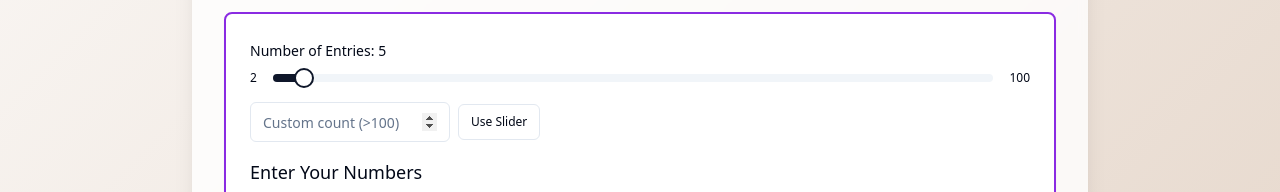
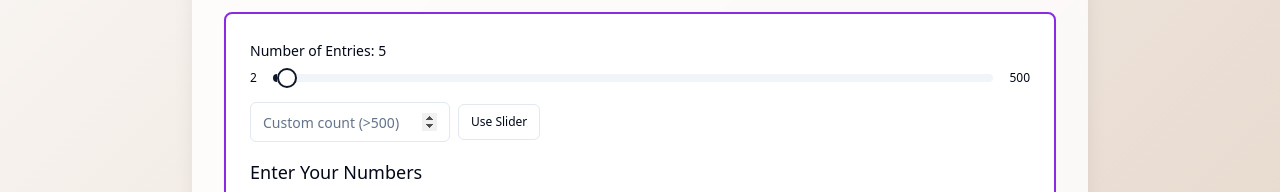
Before and after one commit to naquashm/lucky-number-selector-plus, a React (Vite) app: page /wheel in a window 1280 px wide. Shown: the part 494-686 px from the top of the page. Built offline with nearby package versions, Linux system fonts and the light colour scheme.

Commit message:
Increase max manual entries
Allow up to 500 manual entries in both tools.

```diff
--- a/src/components/NumberGeneratorInstructions.tsx
+++ b/src/components/NumberGeneratorInstructions.tsx
@@ -10,7 +10,7 @@ const NumberGeneratorInstructions: React.FC = () => {
         <div className="space-y-2">
           <p>The manual entry form allows you to create a custom list of entries:</p>
           <ol className="list-decimal pl-5 space-y-1">
-            <li>Use the slider to set the number of entries (2-100) or enter a custom number for more entries.</li>
+            <li>Use the slider to set the number of entries (2-500) or enter a custom number for more entries.</li>
             <li>For each entry, enter a unique number in the "Number" field (required).</li>
             <li>Optionally add a name/label for each entry in the "Name/Label" field.</li>
             <li>All numbers must be unique - duplicates will be highlighted in red.</li>
--- a/src/components/NumberPickerForm.tsx
+++ b/src/components/NumberPickerForm.tsx
@@ -1,3 +1,4 @@
+
 import React, { useState, useEffect } from 'react';
 import { Button } from '@/components/ui/button';
 import { Input } from '@/components/ui/input';
@@ -86,23 +87,24 @@ const NumberPickerForm: React.FC<NumberPickerFormProps> = ({ onStartPicking }) =
                   id="entryCount"
                   value={[entryCount]}
                   min={2}
-                  max={100}
+                  max={500}
                   step={1}
                   onValueChange={handleSliderChange}
                   className={`flex-1 ${customCount ? 'opacity-50' : ''}`}
                   disabled={customCount}
                 />
-                <span className="text-xs">100</span>
+                <span className="text-xs">500</span>
               </div>
             </div>
 
             <div className="flex items-center gap-2">
               <Input
                 type="number"
-                placeholder="Custom count (>100)"
+                placeholder="Custom count (>500)"
                 value={customEntryCount}
                 onChange={handleCustomCountChange}
                 min={2}
+                max={500}
                 className="max-w-[200px]"
               />
               <Button
--- a/src/components/WheelPickerInstructions.tsx
+++ b/src/components/WheelPickerInstructions.tsx
@@ -10,7 +10,7 @@ const WheelPickerInstructions: React.FC = () => {
         <div className="space-y-2">
           <p>The manual entry form allows you to create a custom list of entries:</p>
           <ol className="list-decimal pl-5 space-y-1">
-            <li>Use the slider to set the number of entries (2-100) or enter a custom number for more entries.</li>
+            <li>Use the slider to set the number of entries (2-500) or enter a custom number for more entries.</li>
             <li>For each entry, enter a unique number in the "Number" field (required).</li>
             <li>Optionally add a name/label for each entry in the "Name/Label" field.</li>
             <li>All numbers must be unique - duplicates will be highlighted in red.</li>
```
